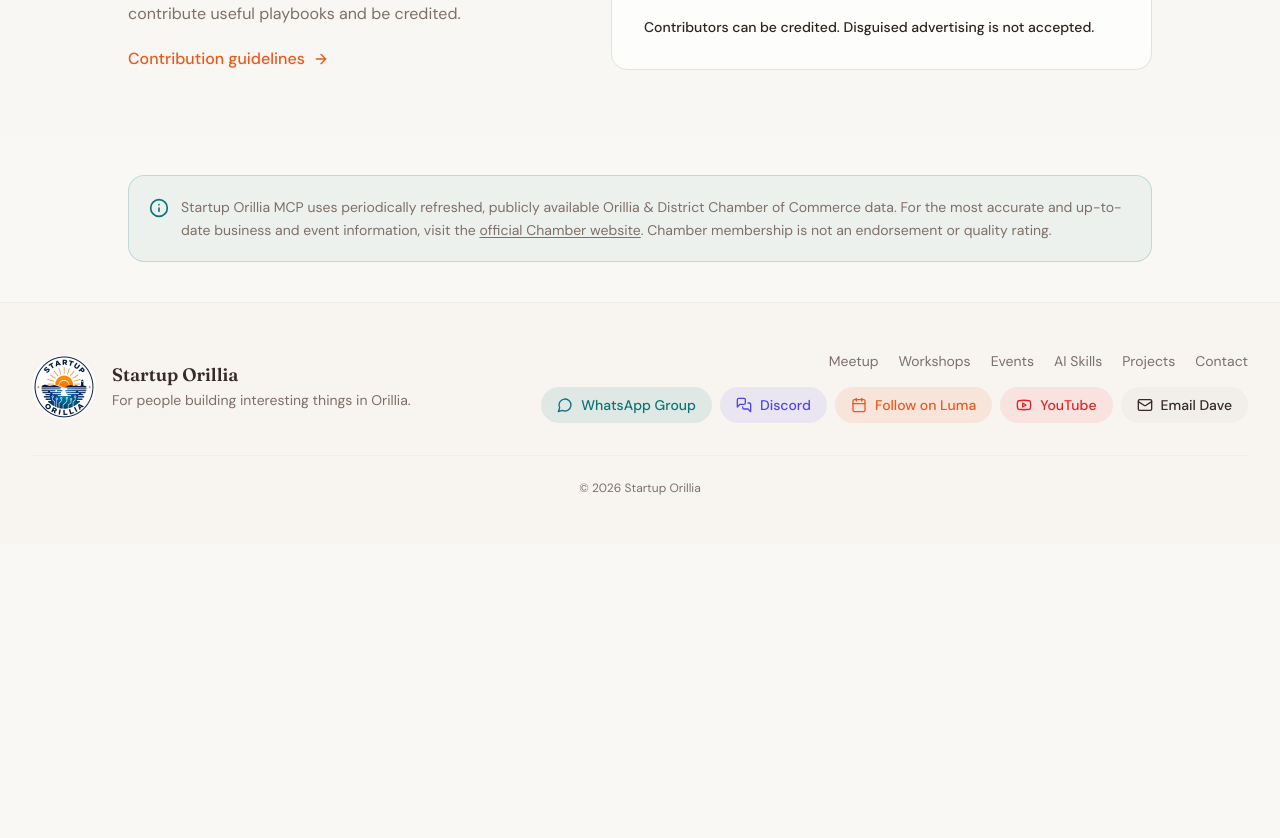
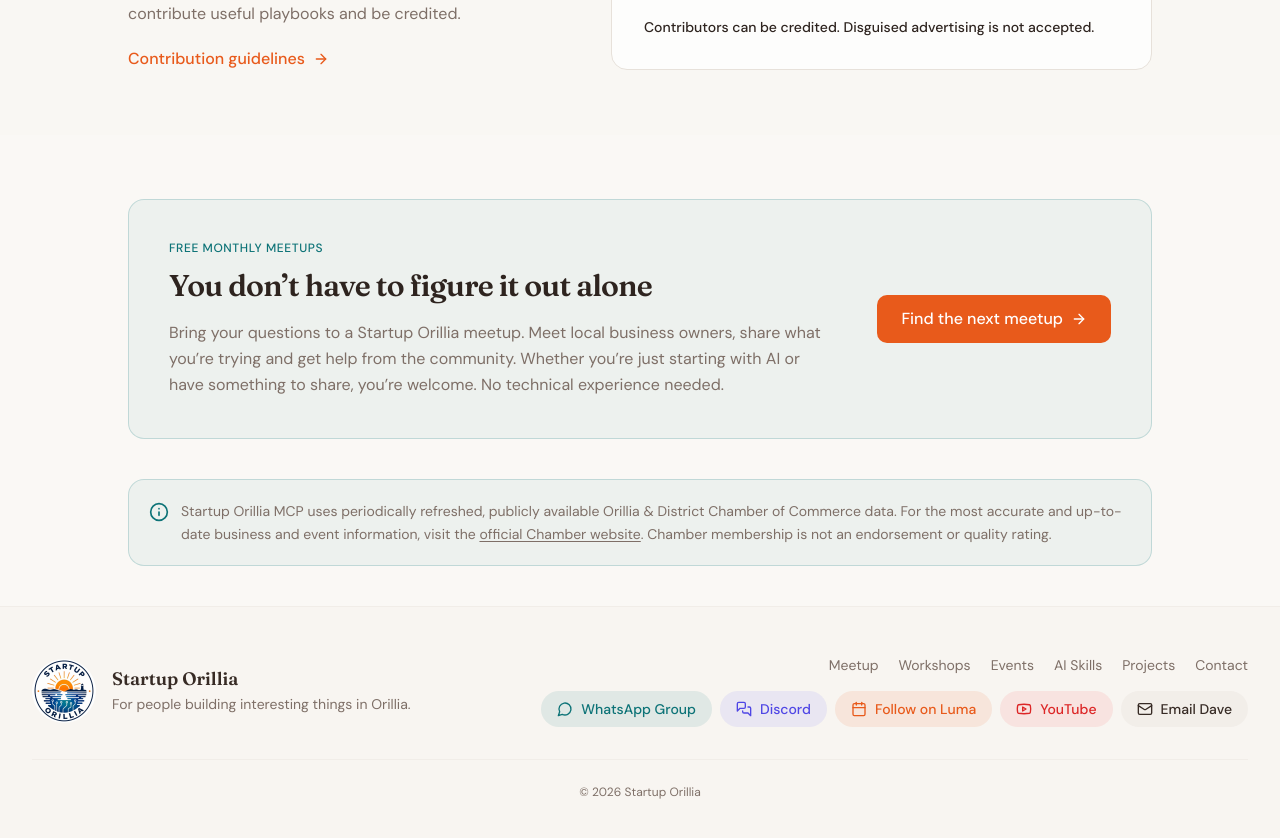
Before and after one commit to startuporillia/startuporillia, a React (Vite) app: page /skills in a window 1280 px wide. Shown: the part 4800-5638 px from the top of the page. Before the commit the page ends 5344 px from the top, so only its background shows below. Built offline with nearby package versions, Linux system fonts and the light colour scheme.

Commit message:
Invite skills visitors to free monthly community meetups

```diff
--- a/src/pages/Skills.tsx
+++ b/src/pages/Skills.tsx
@@ -109,6 +109,16 @@
           <div className="rounded-2xl border bg-card p-6 md:p-8"><h3 className="font-heading font-semibold text-xl mb-3">Teach the work, not the advertisement</h3><p className="text-sm text-muted-foreground leading-relaxed mb-5">A contributed skill must teach transferable expertise regardless of who runs it. Good examples include preparing for year-end, planning a first hire, building a local advertising campaign, planning a business photo shoot, or completing a small-business security audit.</p><p className="text-sm font-medium">Contributors can be credited. Disguised advertising is not accepted.</p></div>
         </div></div>
       </section>
+      <section className="container px-4 pt-10 md:pt-16" aria-labelledby="meetup-invitation">
+        <div className="max-w-5xl mx-auto rounded-2xl border border-brand-teal/20 bg-brand-teal/5 p-6 md:p-10 flex flex-col md:flex-row md:items-center gap-6 md:gap-10">
+          <div className="flex-1">
+            <p className="text-xs uppercase tracking-wider text-brand-teal font-medium mb-3">Free monthly meetups</p>
+            <h2 id="meetup-invitation" className="text-2xl md:text-3xl mb-4">You don’t have to figure it out alone</h2>
+            <p className="text-muted-foreground leading-relaxed">Bring your questions to a Startup Orillia meetup. Meet local business owners, share what you’re trying and get help from the community. Whether you’re just starting with AI or have something to share, you’re welcome. No technical experience needed.</p>
+          </div>
+          <Link to="/meetup" className="btn-primary inline-flex items-center justify-center gap-2 shrink-0 self-start md:self-center">Find the next meetup <ArrowRight aria-hidden="true" className="h-4 w-4" /></Link>
+        </div>
+      </section>
       <section className="container px-4 py-10"><div className="max-w-5xl mx-auto"><SkillsNotice /></div></section>
     </div>
   );
```
